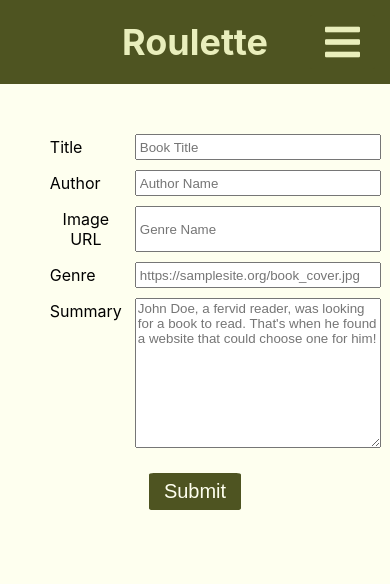
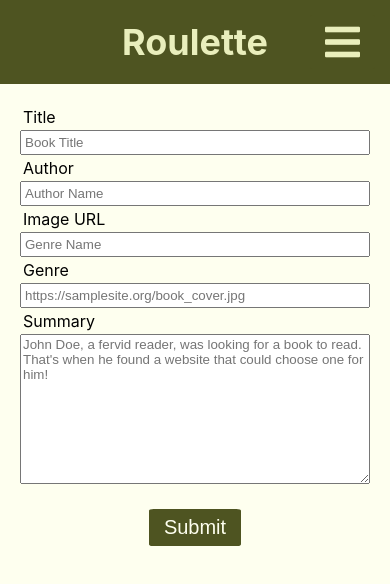
Before and after one commit to mx32000/roulette, a React (Create React App) app in the folder client/: page /books/new in a window 390 px wide. Shown: the top 584 px of the page. Built offline with nearby package versions, Linux system fonts and the light colour scheme; no server answers.

Commit message:
form for phone screens and stop goodnight moon yet again

```diff
--- a/client/src/css/BookDetails.css
+++ b/client/src/css/BookDetails.css
@@ -13,6 +13,7 @@
 .details img {
   padding: 10px 0;
   justify-self: center;
+  max-width: 100%;
 }
 
 .details p {
@@ -29,7 +30,7 @@
   background-color: #b30606;
 }
 
-@media screen and (min-width: 701px) {
+@media screen and (min-width: 751px) {
   .details {
     display: grid;
     grid-template-columns: 1fr 2fr;
--- a/client/src/css/Form.css
+++ b/client/src/css/Form.css
@@ -1,17 +1,15 @@
 form {
-  margin: 50px 12%;
+  margin: 20px;
 }
 
 form .inputs {
-  display: grid;
-  grid-template-columns: 1fr 83%;
-  grid-template-rows: repeat(4, 1fr), 4fr;
-  gap: 10px;
   margin-bottom: 25px;
+  display: flex;
+  flex-direction: column;
+  text-align: left;
 }
 
 form .inputs label {
-  justify-self: left;
   padding: 3px;
 }
 
@@ -23,3 +21,17 @@ form .inputs textarea {
   font-family: Arial, Helvetica, sans-serif;
   height: 150px;
 }
+
+@media screen and (min-width: 750px) {
+  form {
+    margin: 50px 12%;
+  }
+
+  form .inputs {
+    display: grid;
+    grid-template-columns: 1fr 83%;
+    grid-template-rows: repeat(4, 1fr), 4fr;
+    gap: 10px;
+    margin-bottom: 25px;
+  }
+}
--- a/client/src/css/Navbar.css
+++ b/client/src/css/Navbar.css
@@ -41,7 +41,7 @@ header .nav-container nav a:hover, header .nav-container nav a.active {
   background-color: #c9da5f;
 }
 
-@media screen and (max-width: 700px) {
+@media screen and (max-width: 750px) {
   header .header button {
     background-color: rgb(78, 84, 33);
     margin-left: auto;
```
